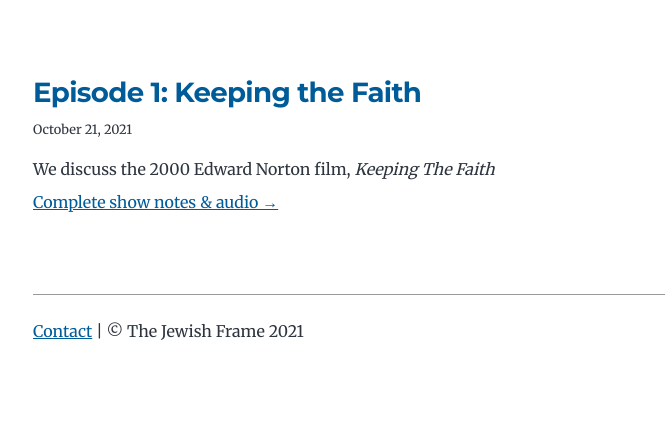
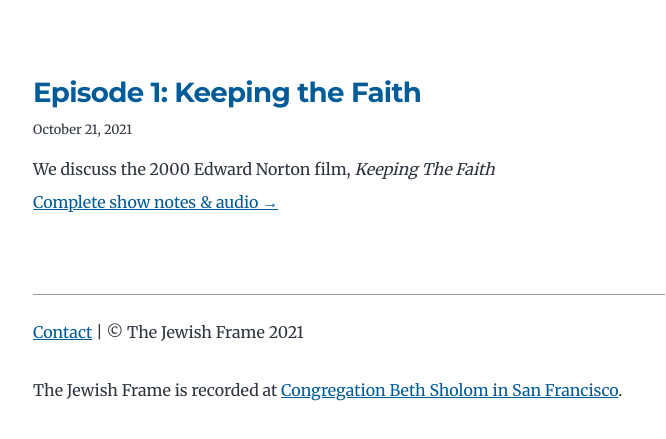
Before and after one commit to thechinnster/the-jewish-frame, a Gatsby site: page / in a window 1280 px wide. Shown: the part 764-1203 px from the top of the page, without its empty margins (291-957 px from the left). Before the commit the page ends 1171 px from the top, so only its background shows below. Built offline with nearby package versions, Linux system fonts and the light colour scheme; Gatsby itself is replaced by a stand-in of ours.

Commit message:
Footer update

```diff
--- a/src/components/layout.js
+++ b/src/components/layout.js
@@ -25,7 +25,10 @@
       <header className="global-header">{header}</header>
       <main>{children}</main>
       <footer>
-        <Link to="/contact-us">Contact</Link>  |  © The Jewish Frame {new Date().getFullYear()}
+        <p><Link to="/contact-us">Contact</Link>  |  © The Jewish Frame {new Date().getFullYear()}</p>
+        <p>
+          The Jewish Frame is recorded at <a href="https://www.bethsholomsf.org/">Congregation Beth Sholom in San Francisco</a>.
+        </p>
       </footer>
     </div>
   )
```
